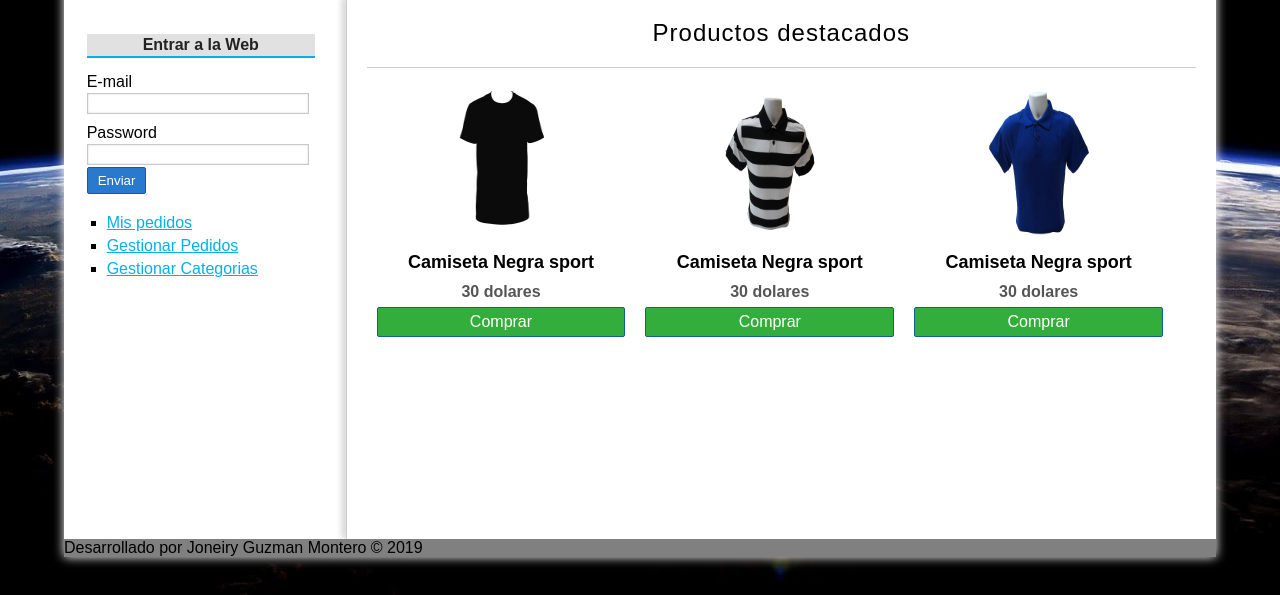
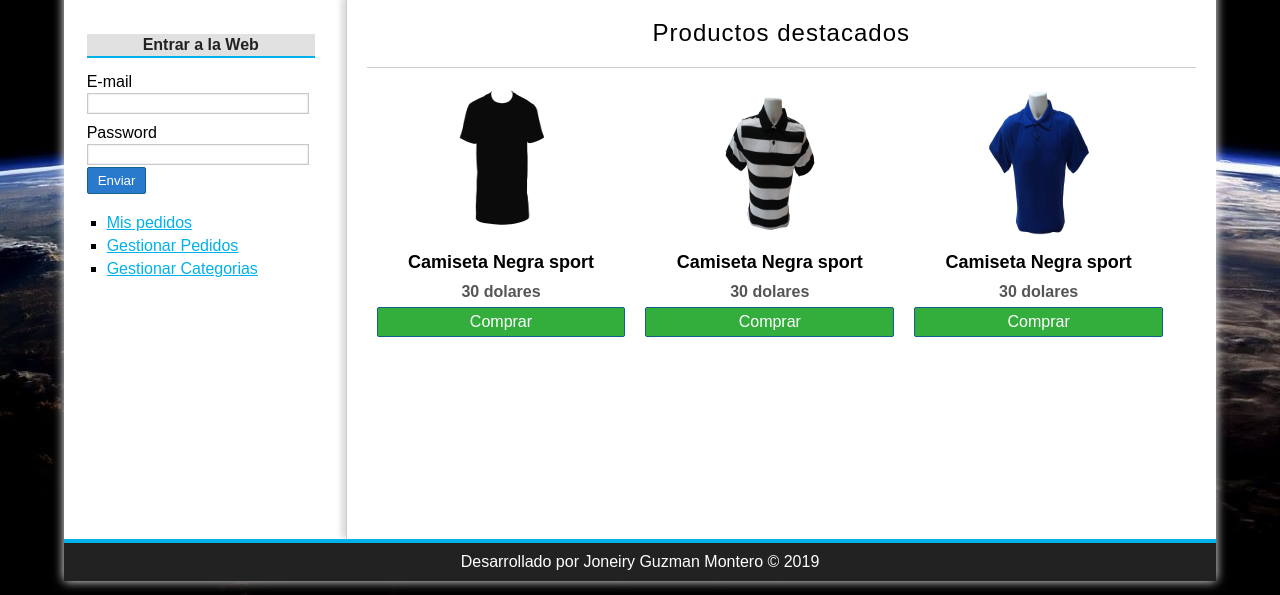
Before and after one commit to JoneiryGM/Mi-tienda, a PHP site: page /E/index_maquetacion.php in a window 1280 px wide. Shown: the part 205-800 px from the top of the page. Run offline with PHP 8.4, Linux system fonts and the light colour scheme.

Commit message:
footer hecho

```diff
--- a/assets/css/style.css
+++ b/assets/css/style.css
@@ -282,3 +282,14 @@ button, .buttom{
     color: #555;
     margin-bottom: 6px;
 }
+
+/* FOOTER */
+#footer{
+    clear: both;
+    text-align: center;
+    padding-top: 10px;
+    padding-bottom: 10px;
+    color: white;
+    background: #222222;
+    border-top: 4px solid #01B1EA;
+}
```
